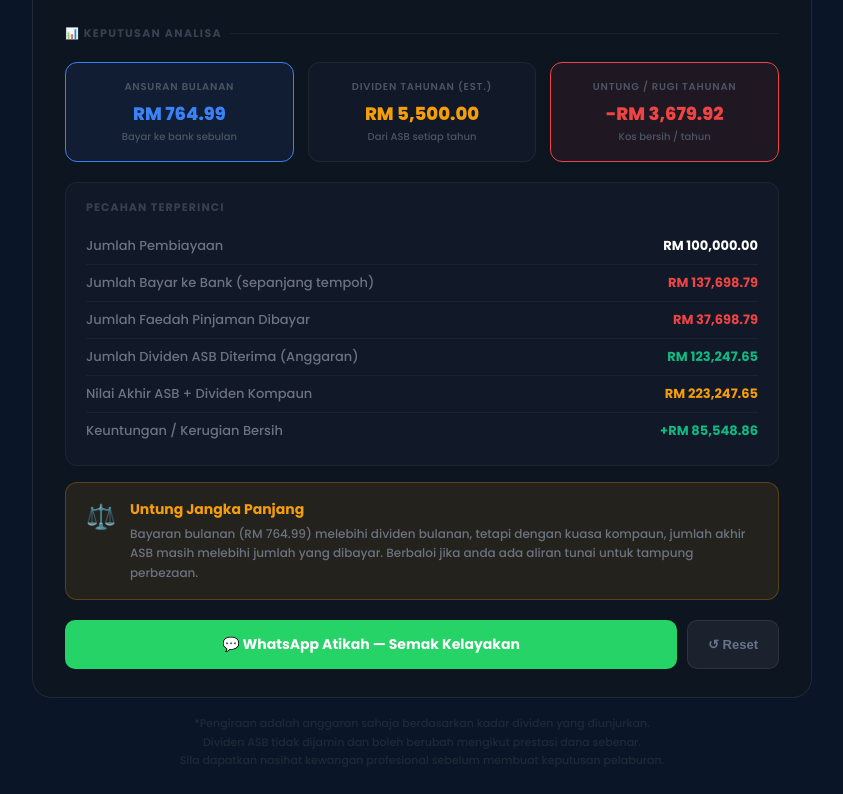
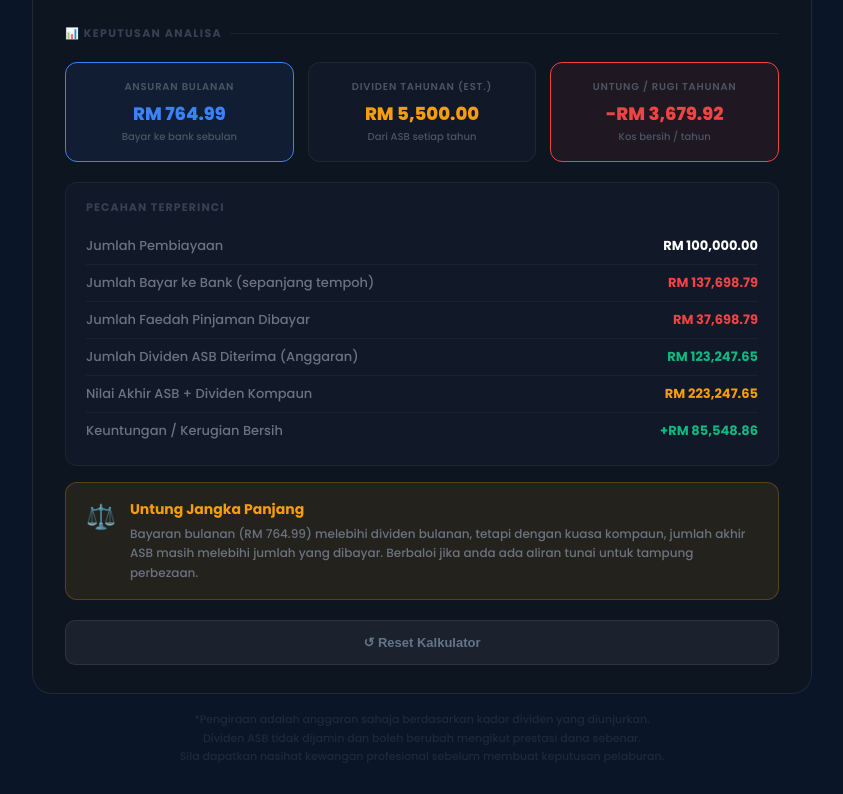
Before and after one commit to shadan11-hub/asbf-calculator, a plain HTML site: page index.html in a window 1280 px wide. Shown: the part 454-1248 px from the top of the page, without its empty margins (218-1061 px from the left). Drawn offline with Linux system fonts and the light colour scheme.

Commit message:
Update index.html

```diff
--- a/index.html
+++ b/index.html
@@ -262,32 +262,9 @@
   .verdict.neutral .verdict-title { color: #F59E0B; }
   .verdict-desc { font-size: 12px; font-weight: 500; color: #6B7280; line-height: 1.65; }
 
-  /* CTA */
-  .calc-cta {
-    display: flex;
-    gap: 10px;
-    flex-wrap: wrap;
-  }
-  .cta-wa {
-    flex: 1;
-    background: #25D366;
-    color: #fff;
-    font-size: 14px;
-    font-weight: 700;
-    padding: 14px 20px;
-    border-radius: 10px;
-    border: none;
-    cursor: pointer;
-    display: flex;
-    align-items: center;
-    justify-content: center;
-    gap: 8px;
-    text-decoration: none;
-    transition: transform 0.15s, opacity 0.15s;
-    min-width: 200px;
-  }
-  .cta-wa:hover { opacity: 0.9; transform: translateY(-1px); }
+  /* RESET */
   .cta-reset {
+    width: 100%;
     background: rgba(255,255,255,0.06);
     color: #64748b;
     font-size: 13px;
@@ -297,7 +274,6 @@
     border: 1px solid rgba(255,255,255,0.08);
     cursor: pointer;
     transition: background 0.15s;
-    white-space: nowrap;
   }
   .cta-reset:hover { background: rgba(255,255,255,0.1); }
 
@@ -445,13 +421,8 @@
         </div>
       </div>
 
-      <!-- CTA -->
-      <div class="calc-cta">
-        <a class="cta-wa" id="waLink" href="https://api.whatsapp.com/send?phone=601111410293&text=Salam%20Kak%20Tikah!%20Saya%20berminat%20nak%20tahu%20lebih%20lanjut%20tentang%20ASBF.%20Boleh%20bantu%20semak%20kelayakan%20saya?" target="_blank">
-          💬 WhatsApp Atikah — Semak Kelayakan
-        </a>
-        <button class="cta-reset" onclick="resetCalc()">↺ Reset</button>
-      </div>
+      <!-- RESET -->
+      <button class="cta-reset" onclick="resetCalc()">↺ Reset Kalkulator</button>
     </div>
 
   </div>
@@ -555,9 +526,7 @@
       vDesc.textContent = `Pada kadar ini, kos pinjaman melebihi dividen yang dijangka. Cuba kurangkan kadar pinjaman atau pilih tempoh lebih pendek. Hubungi Atikah untuk dapatkan kadar terbaik yang tersedia.`;
     }
 
-    // WhatsApp message
-    const msg = `Salam Kak Tikah! Saya dah guna kalkulator ASBF. Jumlah: RM${jumlah.toLocaleString('ms-MY')}, Tempoh: ${tempoh} tahun, Kadar pinjaman: ${kadarPinjaman}%, Ansuran bulanan: ${fmt(ansuran)}. Boleh bantu saya semak kelayakan?`;
-    document.getElementById('waLink').href = `https://api.whatsapp.com/send?phone=601111410293&text=${encodeURIComponent(msg)}`;
+
   }
 
   function resetCalc() {
```
